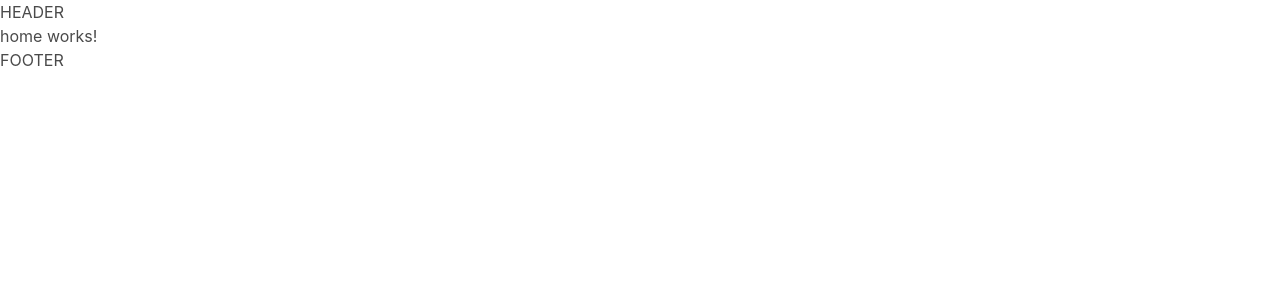
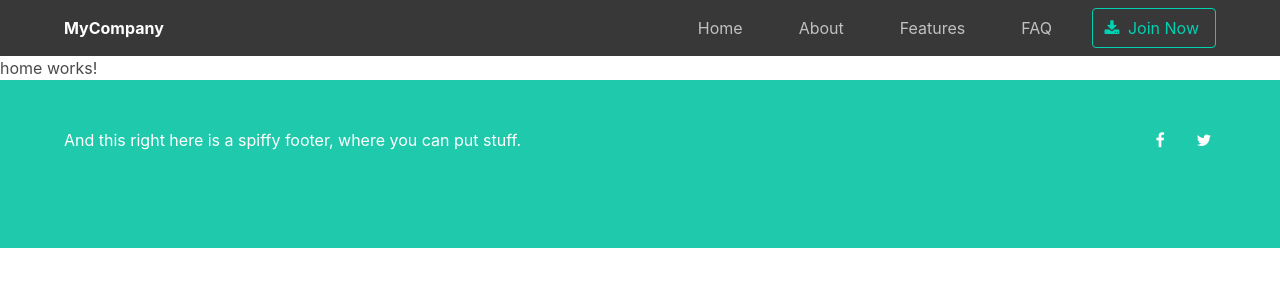
Before and after one commit to simotae14/AngularLandingPage, an Angular app: page / in a window 1280 px wide. Shown: the top 300 px of the page. Built offline with nearby package versions, Linux system fonts and the light colour scheme.

Commit message:
Add Header & Footer

```diff
--- a/src/app/app.component.html
+++ b/src/app/app.component.html
@@ -1,5 +1,65 @@
-HEADER
+<nav class="navbar is-transparent">
+  <div class="container">
+    <!-- logo -->
+    <div class="navbar-brand">
+      <a routerLink="/" class="navbar-item">MyCompany</a>
+      <!-- hamburger icon -->
+      <span
+        class="navbar-burger"
+        (click)="toggleNav = !toggleNav;"
+        [ngClass]="{  'is-active': toggleNav  }"
+      >
+        <span></span>
+        <span></span>
+        <span></span>
+      </span>
+    </div>
+    <!-- menu -->
+    <div
+      class="navbar-menu"
+      [ngClass]="{  'is-active': toggleNav  }"
+    >
+      <div class="navbar-end">
+        <a routerLink="/" class="navbar-item r-item">Home</a>
+        <a class="navbar-item r-item">About</a>
+        <a class="navbar-item r-item">Features</a>
+        <a routerLink="/faq" class="navbar-item r-item">FAQ</a>
+        <div class="navbar-item">
+          <p class="control">
+            <a class="button is-primary is-outlined">
+              <span class="icon">
+                <i class="fa fa-download"></i>
+              </span>
+              <span>
+                Join Now
+              </span>
+            </a>
+          </p>
+        </div>
+      </div>
+    </div>
+  </div>
+</nav>
+
 
 <router-outlet></router-outlet>
 
-FOOTER
+<footer class="footer is-primary">
+  <div class="container">
+    <div class="columns">
+      <div class="column">
+        <p>
+          And this right here is a spiffy footer, where you can put stuff.
+        </p>
+      </div>
+      <div class="column has-text-right">
+        <a href="#" class="icon">
+          <i class="fa fa-facebook"></i>
+        </a>
+        <a href="#" class="icon">
+          <i class="fa fa-twitter"></i>
+        </a>
+      </div>
+    </div>
+  </div>
+</footer>
--- a/src/app/app.component.sass
+++ b/src/app/app.component.sass
@@ -0,0 +1,32 @@
+@import '../mq.sass';
+
+.navbar
+  background-color: #383838
+  a:hover
+    color: gray
+
+.navbar-brand a
+  color: #fff
+  font-weight: bold
+
+a.r-item
+  color: #c1c1c1
+  padding: 0.5rem 1.75rem
+  +mobile
+    color: gray
+    &:hover
+      background-color: #f1f1f1
+
+.navbar-burger span
+  background-color: #c1c1c1
+
+.navbar-burger:hover
+  background-color: #f1f1f1;
+
+footer
+  background-color: $primary !important
+  color: #fff
+
+  .icon
+    color: #fff
+    margin-left: 20px
--- a/src/app/app.component.ts
+++ b/src/app/app.component.ts
@@ -6,5 +6,5 @@ import { Component } from '@angular/core';
   styleUrls: ['./app.component.sass']
 })
 export class AppComponent {
-  title = 'angular-landing-page';
+  toggleNav: false;
 }
--- a/src/index.html
+++ b/src/index.html
@@ -7,6 +7,7 @@
 
   <meta name="viewport" content="width=device-width, initial-scale=1">
   <link rel="icon" type="image/x-icon" href="favicon.ico">
+  <link rel="stylesheet" href="https://cdnjs.cloudflare.com/ajax/libs/font-awesome/4.7.0/css/font-awesome.min.css">
 </head>
 <body>
   <app-root></app-root>
```
